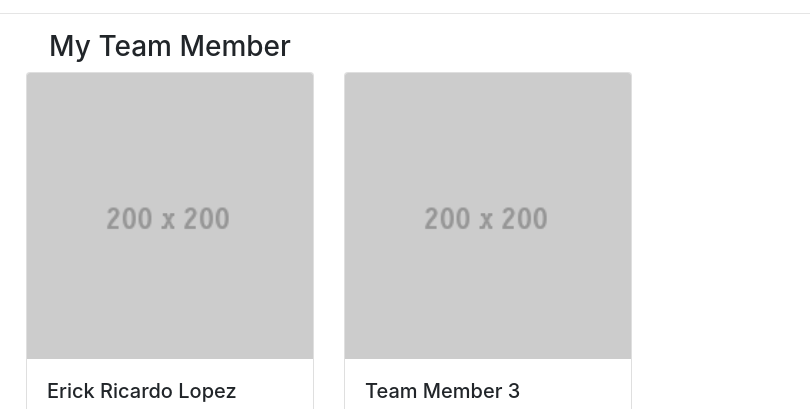
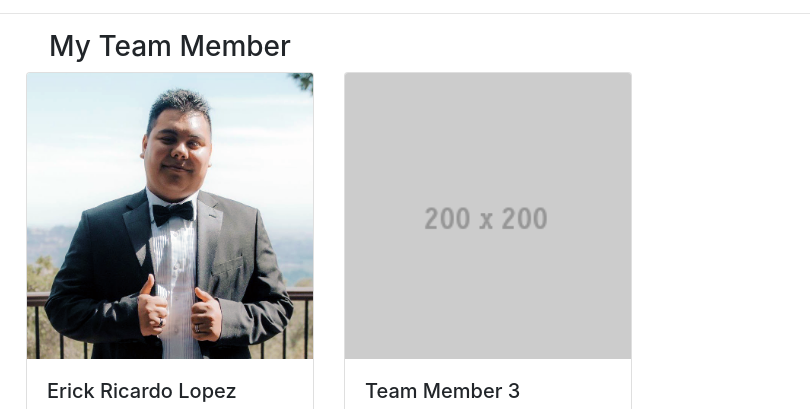
Before and after one commit to austinkimchi/WaterForge, a website: page public/about.html in a window 1280 px wide. Shown: the part 603-1012 px from the top of the page, 470-1280 px from the left. Drawn offline with Linux system fonts and the light colour scheme.

Commit message:
Put image erick

```diff
--- a/public/about.html
+++ b/public/about.html
@@ -90,7 +90,7 @@
         </div>
 
         <div class="col-lg-4 col-md-6 col-12">
-          <div class="card" style="width: 18rem;"> <img src="images/200x200.gif" class="card-img-top" alt="...">
+          <div class="card" style="width: 18rem;"> <img src="images/ERICK_LOPEZ_CROP.png" class="card-img-top" alt="...">
             <div class="card-body">
               <h5 class="card-title">Erick Ricardo Lopez</h5>
               <p class="card-text">Mechanical Engineer</p>
```
